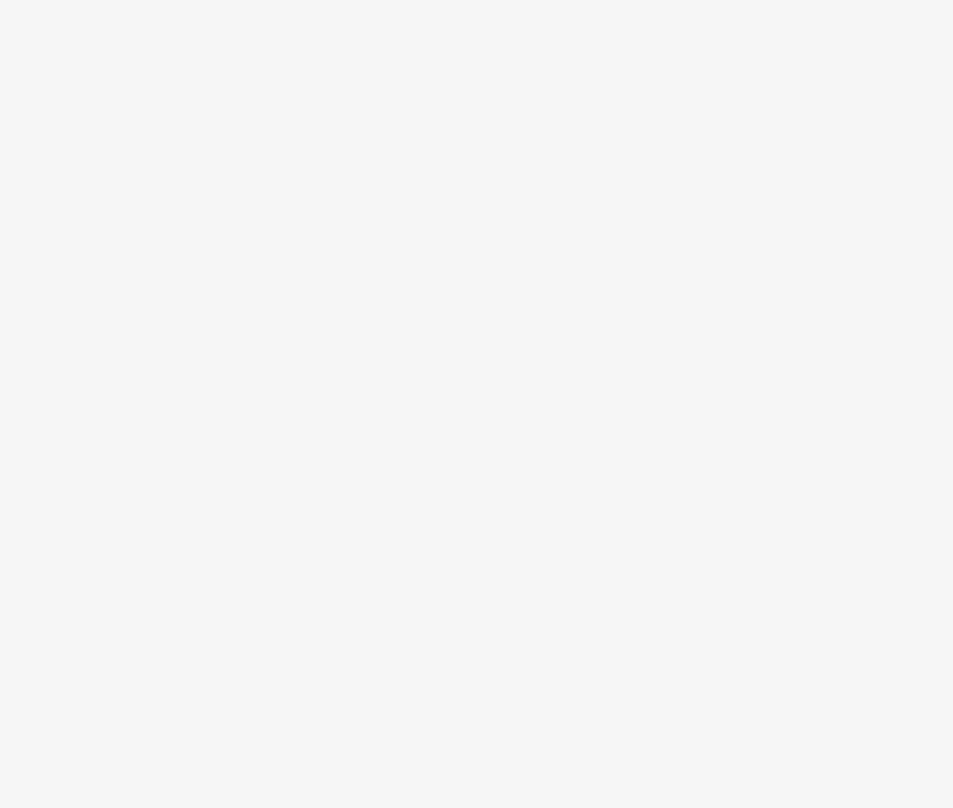
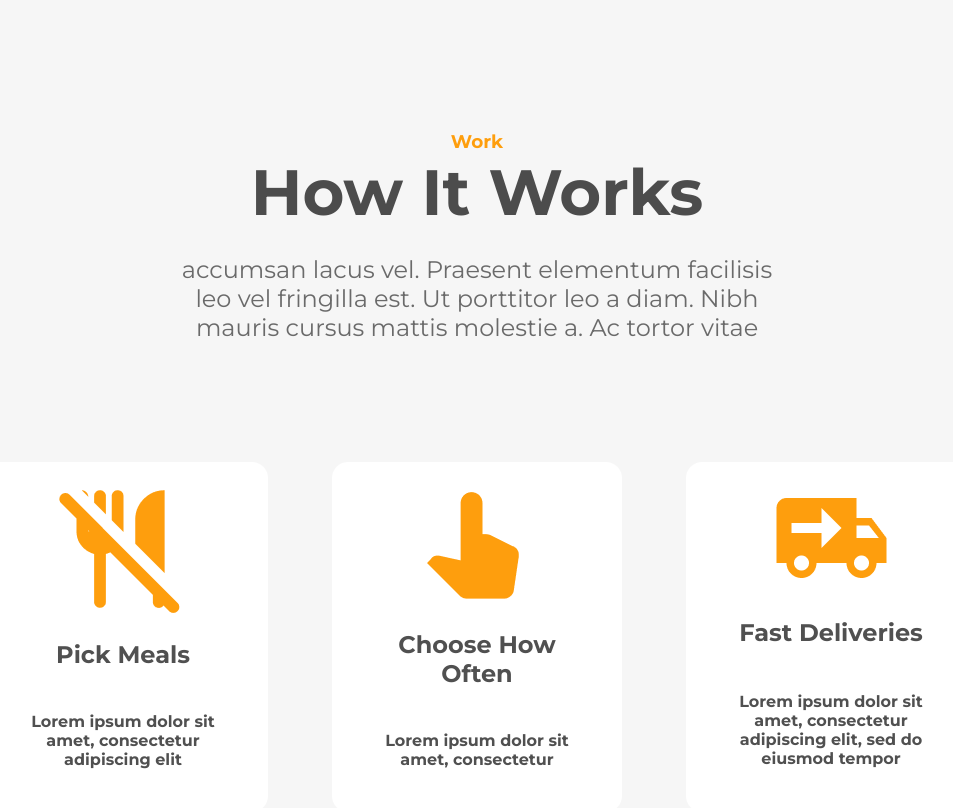
Before and after one commit to zhivaroopan/react-restaurant-landing-page, a React (Create React App) app: page / in a window 1280 px wide. Shown: the part 2220-3028 px from the top of the page, without its empty margins (163-1116 px from the left). Before the commit the page ends 2235 px from the top, so only its background shows below. Built offline with nearby package versions, Linux system fonts and the light colour scheme.

Commit message:
work section addition

```diff
--- a/src/App.js
+++ b/src/App.js
@@ -1,14 +1,14 @@
 import './App.css';
 import Home from './components/Home';
 import About from './components/About';
-
+import Work from './components/Work';
 
 function App() {
   return (
     <div className="App">
       <Home />
       <About />
-
+      <Work />
     </div>
   );
 }
--- a/src/components/Work.js
+++ b/src/components/Work.js
@@ -28,7 +28,7 @@ const Work = () => {
   return <div className="work-section-wrapper">
             <div className="work-section-top">
                 <p className="primary-subheading">Work</p>
-                <h1 className="primary-subheading">How It Works</h1>
+                <h1 className="primary-heading">How It Works</h1>
                 <p className="primary-text">
                 accumsan lacus vel. Praesent elementum facilisis leo vel fringilla est. Ut porttitor leo a diam.
                  Nibh mauris cursus mattis molestie a. Ac tortor vitae
```
